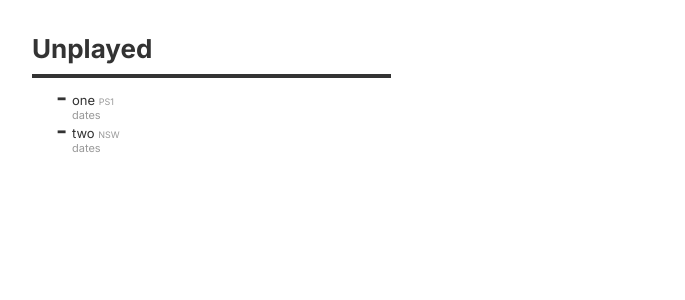
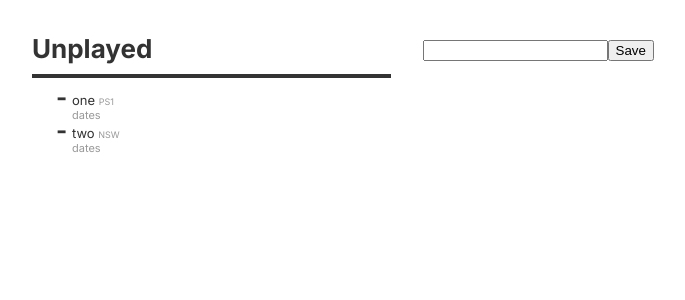
Before and after one commit to kamck/backlog, a Next.js app: page / in a window 1280 px wide. Shown: the top 300 px of the page, without its empty margins (24-709 px from the left). Built offline with nearby package versions, Linux system fonts and the light colour scheme.

Commit message:
Quick add for title

```diff
--- /dev/null
+++ b/src/app/api/route.ts
@@ -0,0 +1,6 @@
+export async function POST(request: Request) {
+  const myData = await request.json();
+  console.log(`Data ${myData.message}`);
+
+  return new Response("Success");
+}
--- a/src/app/page.tsx
+++ b/src/app/page.tsx
@@ -1,4 +1,7 @@
-import Playthrough from './components/playthrough';
+'use client';
+
+import Playthrough from "./components/playthrough";
+import { useState } from "react";
 
 export default function Page() {
   const myData = [
@@ -18,13 +21,43 @@ export default function Page() {
     },
   ];
 
+  const [playthroughs, setPlaythroughs] = useState(myData);
+
+  function sendData() {
+    const title = document.getElementById("ftitle").value;
+
+    fetch("/api", {
+      method: "POST",
+      mode: "cors",
+      cache: "no-cache",
+      credentials: "same-origin",
+      headers: {
+        "Content-Type": "application/json",
+      },
+      redirect: "follow",
+      referrerPolicy: "no-referrer",
+      body: JSON.stringify({ message: title })
+    }).then(response => {
+      if (response.ok) {
+	setPlaythroughs([...playthroughs, { title }]);
+      }
+    });
+  }
+
   return (
     <>
       <div>
 	<h1>Unplayed</h1>
 	<ul>
-	  {myData.map(d => <Playthrough title={d.title} platform={d.platform} />)}
+	  {playthroughs.map(d =>
+	    <Playthrough key={d.title} title={d.title} platform={d.platform} />
+	  )}
 	</ul>
+      </div>
+
+      <div>
+        <input type="text" id="ftitle" name="ftitle" />
+        <input type="button" value="Save" onClick={sendData} />
       </div>
     </>
   );
```
